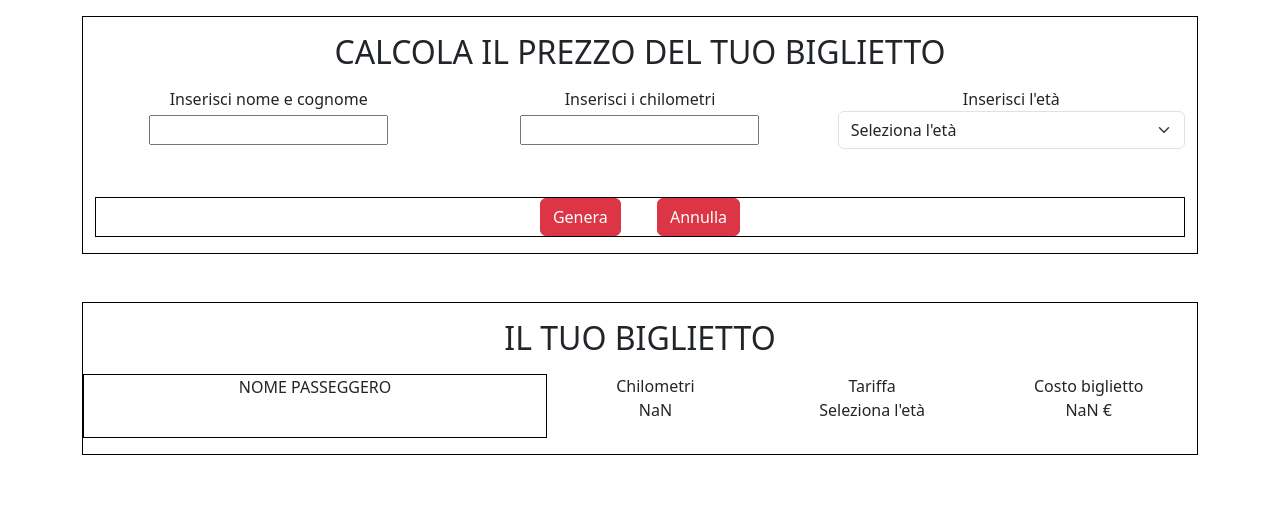
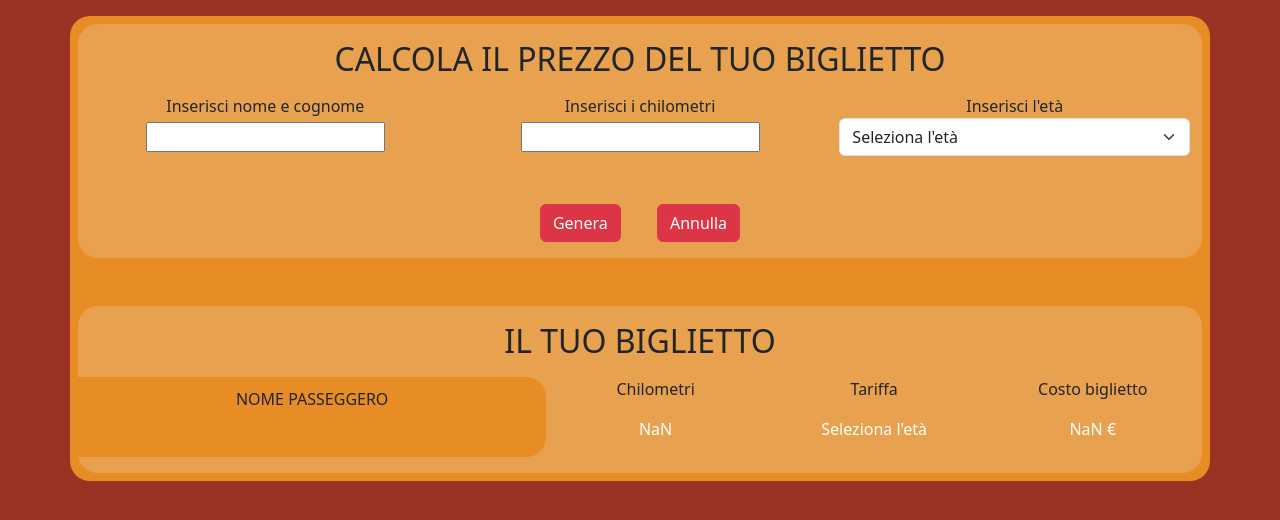
Before and after one commit to Alessandro-Moroni/js-biglietto-treno-form, a plain HTML site: page index.html in a window 1280 px wide. Both pictures are taken after a click on the button "Genera". Drawn offline with nearby package versions, Linux system fonts and the light colour scheme.

Commit message:
[customize]ticket

```diff
--- a/css/style.css
+++ b/css/style.css
@@ -1,3 +1,23 @@
 .debug{
   border: 1px solid black;
 }
+body{
+  background-color: rgb(154, 51, 35);
+}
+.back{
+  background-color: rgb(232, 141, 37);
+  border-radius: 20px;
+}
+.back-ticket{
+  background-color: rgb(232, 161, 79);
+  border-radius: 20px;
+}
+
+.user{
+  background-color: rgb(232, 141, 37);
+  border-radius: 0 20px 20px 0;
+  padding: 10px;
+}
+.ticket-container div p{
+  color: white;
+}
--- a/index.html
+++ b/index.html
@@ -9,9 +9,9 @@
 
 </head>
 <body>
-  <div class="container my-3">
+  <div class="container my-3 back p-2 ">
 
-    <div class="container-fluid debug text-center mb-5 py-3">
+    <div class="container-fluid text-center mb-5 py-3 back-ticket">
       <h2 class="pb-2">CALCOLA IL PREZZO DEL TUO BIGLIETTO</h2>
 
       <div class="row">
@@ -37,35 +37,35 @@
         </div>
       </div>
 
-      <div class="container-fluid debug mt-5">
+      <div class="container-fluid mt-5">
         <button type="button" class="btn btn-danger mx-3 bt1">Genera</button>
         <button type="button" class="btn btn-danger mx-3 bt2">Annulla</button>
       </div>
     </div>
 
 
-    <div class="container-fluid text-center py-3 ticket-container debug d-none">
+    <div class="container-fluid text-center py-3 ticket-container d-none back-ticket">
       <h2 class="mb-3 ">IL TUO BIGLIETTO</h2>
 
       <div class="row">
-        <div class="col-5 debug">
+        <div class="col-5 user">
           NOME PASSEGGERO
-          <p id="name"></p>
+          <p id="name" class="mt-3"></p>
         </div>
 
         <div class="col">
           Chilometri
-          <p id="km-tot"></p>
+          <p id="km-tot" class="mt-3"></p>
         </div>
 
         <div class="col">
           Tariffa
-          <p id="sale"></p>
+          <p id="sale" class="mt-3"></p>
         </div>
 
         <div class="col">
           Costo biglietto
-          <p id="price"></p>
+          <p id="price" class="mt-3"></p>
         </div>
       </div>
     </div>
```
